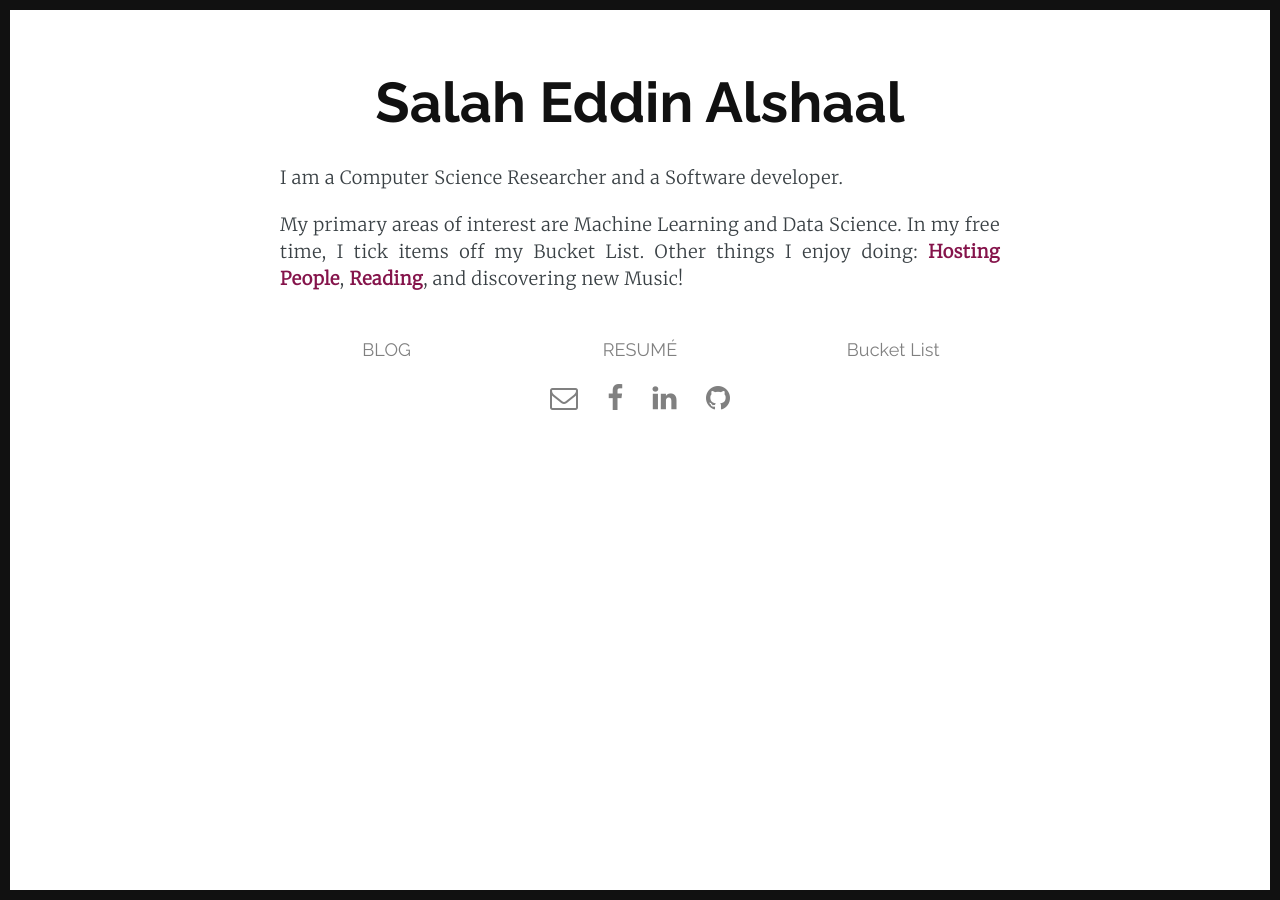
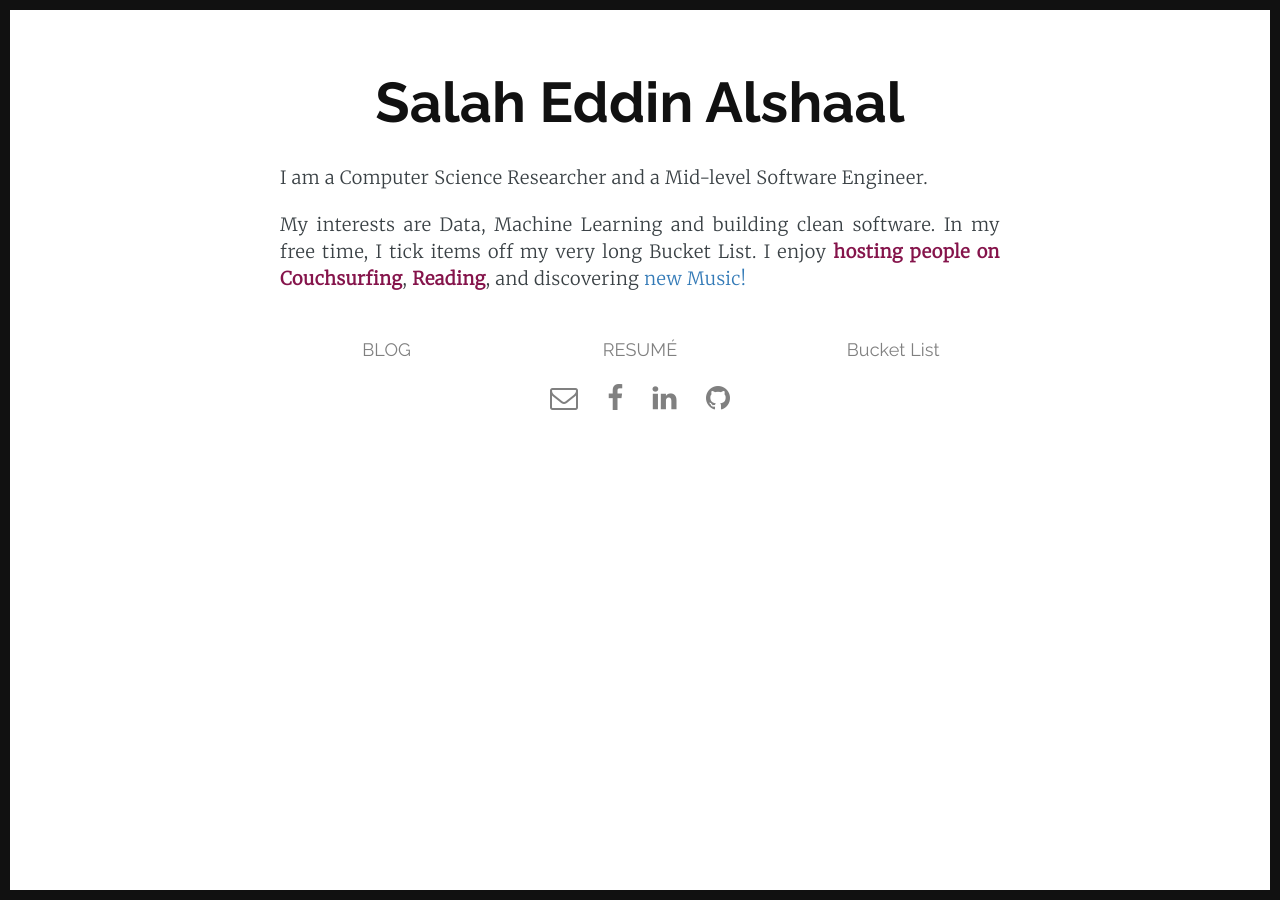
Before and after one commit to SalahEddin/SalahEddin.github.io, a Jekyll site: the page index.html, which Jekyll copies as it is, in a window 1280 px wide. Built offline with Jekyll 4.4.1, drawn with Linux system fonts in a browser that asks for light colours; nearby versions of some CDN libraries; Markdown is read by kramdown in place of the engine named in the settings.

```diff
--- a/index.html
+++ b/index.html
@@ -4,8 +4,8 @@
   <meta charset="UTF-8">
   <meta http-equiv="X-UA-Compatible" content="IE=edge">
   <meta name="viewport" content="width=device-width, initial-scale=1">
-  <meta name="description" content="Personal website of Thomas Lam">
-  <meta name="author" content="Thomas Lam">
+  <meta name="description" content="Personal website of Salah Eddin Alshaal">
+  <meta name="author" content="Salah Eddin Alshaal">
   <title></title>
 
   <link rel="shortcut icon" href="./favicon.ico" />
@@ -31,12 +31,12 @@
         <div class="row">
           <div id="bio">
               <p class="text-justify">
-                I am a Computer Science Researcher and a Software developer.
+                I am a Computer Science Researcher and a Mid-level Software Engineer.
               </p>
 
               <p class="text-justify">
-                My primary areas of interest are Machine Learning and Data Science. In my free time, I tick items off my Bucket List. Other things I enjoy doing: <a target="_blank" class="special-link" href="https://www.couchsurfing.com/people/salah-alshaal">Hosting People</a>,
-                <a target="_blank" class="special-link" href="https://www.goodreads.com/user/show/5277146-salah">Reading</a>, and discovering new Music!
+                My interests are Data, Machine Learning and building clean software. In my free time, I tick items off my very long Bucket List. I enjoy <a target="_blank" class="special-link" href="https://www.couchsurfing.com/people/salah-alshaal">hosting people on Couchsurfing</a>,
+                <a target="_blank" class="special-link" href="https://www.goodreads.com/user/show/5277146-salah">Reading</a>, and discovering <a href="https://soundcloud.com/salah-sh-1">new Music!</a>
               </p>
           </div>
         </div>
```
Also changed, not shown: 12 other files.
